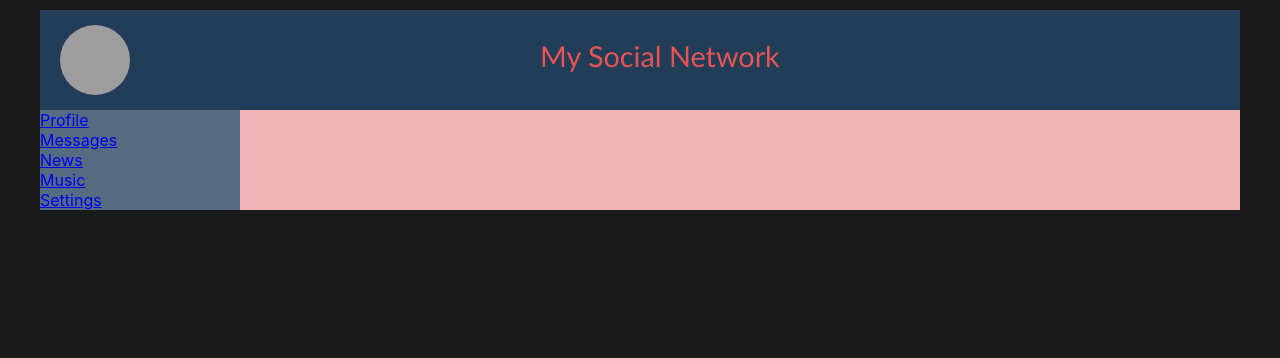
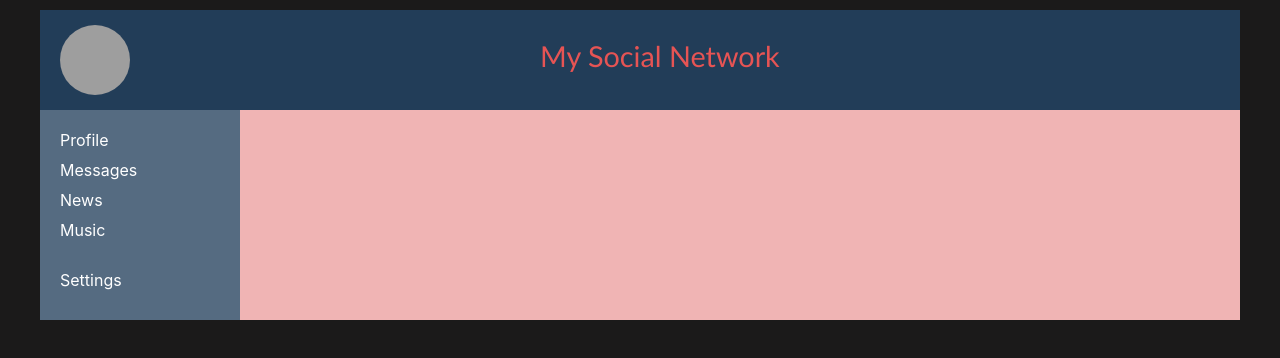
Before and after one commit to artyom34/react, a React (Create React App) app in the folder project/: page / in a window 1280 px wide. Shown: the top 358 px of the page. Built offline with nearby package versions, Linux system fonts and the light colour scheme; grey boxes are pictures that could not be loaded.

Commit message:
set the color for active links

```diff
--- a/project/src/components/Navbar/Navbar.jsx
+++ b/project/src/components/Navbar/Navbar.jsx
@@ -6,19 +6,44 @@ let Navbar = () => {
   return (
     <nav className={classes.nav}>
       <div className={classes.item}>
-        <NavLink to="/profile">Profile</NavLink>
-      </div>
-      <div className={`${classes.item} ${classes.active}`}>
-        <NavLink to="/dialogs">Messages</NavLink>
+        <NavLink
+          to="/profile"
+          className={({ isActive }) => (isActive ? classes.activeLink : "")}
+        >
+          Profile
+        </NavLink>
       </div>
       <div className={classes.item}>
-        <NavLink to="/news">News</NavLink>
+        <NavLink
+          to="/dialogs"
+          className={({ isActive }) => (isActive ? classes.activeLink : "")}
+        >
+          Messages
+        </NavLink>
       </div>
       <div className={classes.item}>
-        <NavLink to="/music">Music</NavLink>
+        <NavLink
+          to="/news"
+          className={({ isActive }) => (isActive ? classes.activeLink : "")}
+        >
+          News
+        </NavLink>
       </div>
       <div className={classes.item}>
-        <NavLink to="/settings">Settings</NavLink>
+        <NavLink
+          to="/music"
+          className={({ isActive }) => (isActive ? classes.activeLink : "")}
+        >
+          Music
+        </NavLink>
+      </div>
+      <div className={classes.item}>
+        <NavLink
+          to="/settings"
+          className={({ isActive }) => (isActive ? classes.activeLink : "")}
+        >
+          Settings
+        </NavLink>
       </div>
     </nav>
   );
--- a/project/src/components/Navbar/navbar.module.css
+++ b/project/src/components/Navbar/navbar.module.css
@@ -1,10 +1,17 @@
 .nav {
   grid-area: n;
   background-color: #556b81;
+  padding: 20px;
 }
-.item {
-    color: #fff;
+.item:last-child {
+  margin-top: 20px;
 }
-.active {
-    color: #ecbe27;
+.item a {
+  display: inline-block;
+  color: #fff;
+  text-decoration: none;
+  margin-bottom: 10px;
 }
+.item .activeLink {
+  color: #ecbe27;
+}
```
